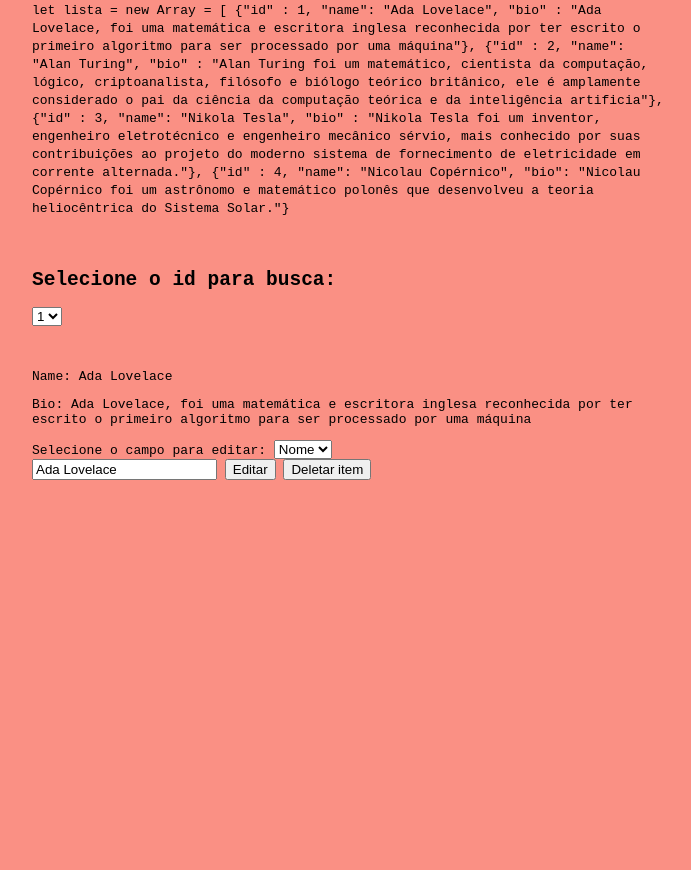
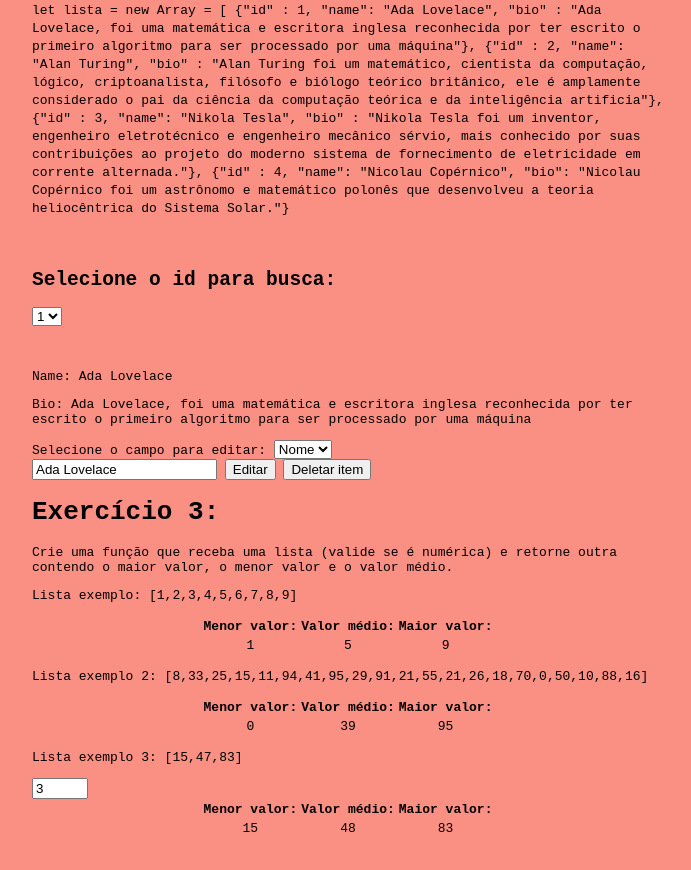
Before and after one commit to GabrielPradoC/helpperOrigins, a website built with webpack: page sprint-1/index.html in a window 1280 px wide. Shown: the part 490-1360 px from the top of the page, without its empty margins (292-983 px from the left). Before the commit the page ends 978 px from the top, so only its background shows below. Built offline with nearby package versions, Linux system fonts and the light colour scheme.

Commit message:
Add exercise 3 files

```diff
--- a/sprint-1/index.html
+++ b/sprint-1/index.html
@@ -59,5 +59,41 @@
         </div>
 
     </div>
+    <div id="exercise3">
+        <h1>Exercício 3: </h1>
+        <p>Crie uma função que receba uma lista (valide se é numérica) e retorne outra contendo o maior valor, o menor valor e o valor médio.</p>
+        <p>Lista exemplo: [1,2,3,4,5,6,7,8,9]</p>
+        <table>
+            <tr>
+                <th>Menor valor:</th>
+                <th>Valor médio:</th>
+                <th>Maior valor:</th>
+            </tr>
+            <tr id="exercise3-table-results1">
+            </tr>
+        </table>
+        <p>Lista exemplo 2: [8,33,25,15,11,94,41,95,29,91,21,55,21,26,18,70,0,50,10,88,16]</p>
+        <table>
+            <tr>
+                <th>Menor valor:</th>
+                <th>Valor médio:</th>
+                <th>Maior valor:</th>
+            </tr>
+            <tr id="exercise3-table-results2">
+            </tr>
+        </table>
+        <p>Lista exemplo 3: [<span id="exercise3-table-custom-array-output"></span>]</p>
+
+        <input type="number" id="exercise3-table-custom-array-input" max="15" min="3" value="3">
+        <table>
+            <tr>
+                <th>Menor valor:</th>
+                <th>Valor médio:</th>
+                <th>Maior valor:</th>
+            </tr>
+            <tr id="exercise3-table-results3">
+            </tr>
+        </table>
+    </div>
 </body>
 </html>
--- a/sprint-1/src/exercise2.ts
+++ b/sprint-1/src/exercise2.ts
@@ -80,12 +80,6 @@ formDeleteButtonElement.addEventListener('click', (): void=>{
     updateDisplayedItem();
 });
 
-window.addEventListener('load', (): void=>{
-    //Pra carregar os itens ao acabar o carregamento da página, isso é necessário
-    //pq as opções do select são geradas dinâmicamente
-    loadPageItems(lista);
-})
-
 //Caso um outro elemento que não seja o idSelectElement atualize a lista e seja necessário atualizar a interface
 //para mostrar a mudança ao usuário
 function updateDisplayedItem(): void{
@@ -112,7 +106,7 @@ function appendChildToSelect(optionArray: Array<HTMLOptionElement>): void{
     idSelectElement.appendChild(documentFragment);
 }
 
-function loadPageItems(array: Array<person>):void{
+export function loadPageItems(array: Array<person>):void{
     const optionsArray: Array<HTMLOptionElement> = mapListItemsToOptions(array);
     appendChildToSelect(optionsArray);
     updateDisplayedItem();
--- /dev/null
+++ b/sprint-1/src/exercise3.ts
@@ -0,0 +1,111 @@
+const customUserInputElement = document.getElementById('exercise3-table-custom-array-input') as HTMLInputElement;
+const sampleNumberArray: Array<number> = [1,2,3,4,5,6,7,8,9];
+const sampleNumberArray2: Array<number> = [8,33,25,15,11,94,41,95,29,91,21,55,21,26,18,70,0,50,10,88,16];
+processNumberArrayToTable(sampleNumberArray, 'exercise3-table-results1');
+processNumberArrayToTableImperative(sampleNumberArray2, 'exercise3-table-results2');
+
+//Cada vez que o usuário digitar um número X a função vai gerar X números aleatórios
+customUserInputElement.addEventListener('change', ():void=>{
+    generateUserRandomValues();
+});
+
+//Abordagem funcional
+
+function getMinMedianMaxValueFunctional(array: Array<number>): Array<number>{
+    const isOnlyNumeric: boolean = array.every((item: number): boolean=> /^[0-9]{1,}$/.test(item.toString()));
+    if(isOnlyNumeric){
+        const arrayCopy: Array<number> = [...array];
+        const maxValue: number = Math.max(...arrayCopy);
+        const minValue: number = Math.min(...arrayCopy);
+        const sum = (previousValue: number, currentValue: number): number=> previousValue+=currentValue;
+        const medianValue: number = Math.round(arrayCopy.reduce(sum)/arrayCopy.length);
+        return [minValue, medianValue,  maxValue];
+    }else{
+        console.error('A lista informada não contém apenas números!');
+        return null;
+    }
+}
+
+//Abordagem imperativa
+
+function getMinMedianMaxValueImperative(array: Array<number>): Array<number>{
+    const isOnlyNumeric: boolean = array.every((item: number): boolean=> /^[0-9]{1,}$/.test(item.toString()));
+    if(isOnlyNumeric){
+        const arrayCopy: Array<number> = [...array];
+        let maxValue: number = -Infinity;
+        let minValue: number = Infinity;
+        let medianValue: number = 0;
+        for(let number of arrayCopy){
+            if(number > maxValue){
+                maxValue = number;
+            }
+            if(number < minValue){
+                minValue = number;
+            }
+            medianValue+=number
+        }
+        medianValue = Math.round(medianValue/arrayCopy.length);
+        return [minValue, medianValue, maxValue];
+    }else{
+        console.error('A lista informada não contém apenas números!');
+        return null;
+    }
+}
+
+function createTableDataArray(array:Array<number>): Array<HTMLTableCellElement>{
+    const tableDataElementArray: Array<HTMLTableCellElement> = [];
+    for(let number of array){
+        const tableDataElement: HTMLTableCellElement = document.createElement('td');
+        tableDataElement.innerText = number.toString();
+        tableDataElementArray.push(tableDataElement);
+    }
+    return tableDataElementArray;
+}
+
+function appendElements(array: Array<HTMLElement>, targetElement: HTMLElement):void{
+    const documentFragment: DocumentFragment = document.createDocumentFragment();
+    documentFragment.append(...array);
+    targetElement.appendChild(documentFragment);
+}
+
+function processNumberArrayToTable(array: Array<number>, targetTableId: string): void{
+    const tableOutputElement = document.getElementById(targetTableId) as HTMLTableRowElement;
+    const sortedSampleValues: Array<number> = getMinMedianMaxValueFunctional(array);
+    const tableDataArray: Array<HTMLTableCellElement> = createTableDataArray(sortedSampleValues);
+    appendElements(tableDataArray, tableOutputElement);
+}
+
+
+function processNumberArrayToTableImperative(array: Array<number>, targetTableId: string): void{
+    const tableOutputElement = document.getElementById(targetTableId) as HTMLTableRowElement;
+    const sortedSampleValues: Array<number> = getMinMedianMaxValueImperative(array);
+    const tableDataArray: Array<HTMLTableCellElement> = createTableDataArray(sortedSampleValues);
+    appendElements(tableDataArray, tableOutputElement);
+}
+
+function generateRandomNumbersArray(howMany: number): Array<number>{
+    const numberArray:Array<number> = [];
+    for(let i: number = 0; i < howMany;i++){
+        numberArray.push(Math.floor(Math.random()*100));
+    }
+    return numberArray;
+}
+
+export function generateUserRandomValues(): void{
+    const userNumberInput: number = parseInt(customUserInputElement.value);
+    const isInRange: boolean = (userNumberInput <=15) && (userNumberInput >=3);
+    if(isInRange){
+        const randomNumbersArray: Array<number> = generateRandomNumbersArray(userNumberInput);
+        const displayCustomUserArrayElement = document.getElementById('exercise3-table-custom-array-output') as HTMLSpanElement;
+        displayCustomUserArrayElement.textContent = `${randomNumbersArray.join(',')}`
+        deleteElementChildren('exercise3-table-results3');
+        processNumberArrayToTable(randomNumbersArray, 'exercise3-table-results3');
+    }
+}
+
+function deleteElementChildren(elementId: string): void{
+    const parentElement = document.getElementById(elementId) as HTMLElement;
+    while(parentElement.firstChild){
+        parentElement.firstChild.remove();
+    }
+}
--- a/sprint-1/src/index.ts
+++ b/sprint-1/src/index.ts
@@ -1,3 +1,11 @@
 import './exercise1A';
 import './exercise1B';
 import './exercise2';
+import './exercise3';
+import { loadPageItems, lista } from './exercise2';
+import { generateUserRandomValues } from './exercise3';
+
+window.addEventListener('load', ():void=>{
+    loadPageItems(lista);
+    generateUserRandomValues();
+});
--- a/sprint-1/src/style.scss
+++ b/sprint-1/src/style.scss
@@ -4,8 +4,17 @@ body{
     align-content: center;
     margin-top: 30px;
     flex-wrap: wrap;
+    padding-bottom: 150px;
     background-color: rgb(250, 144, 132);
     #exercise2{
         max-width: 50%;
     }
+    #exercise3{
+        table{
+           margin: auto;
+           td{
+               text-align: center;
+           }
+        }
+    }
 }
```
Also changed, not shown: sprint-1/dist/main.style.css, sprint-1/dist/script.js.
